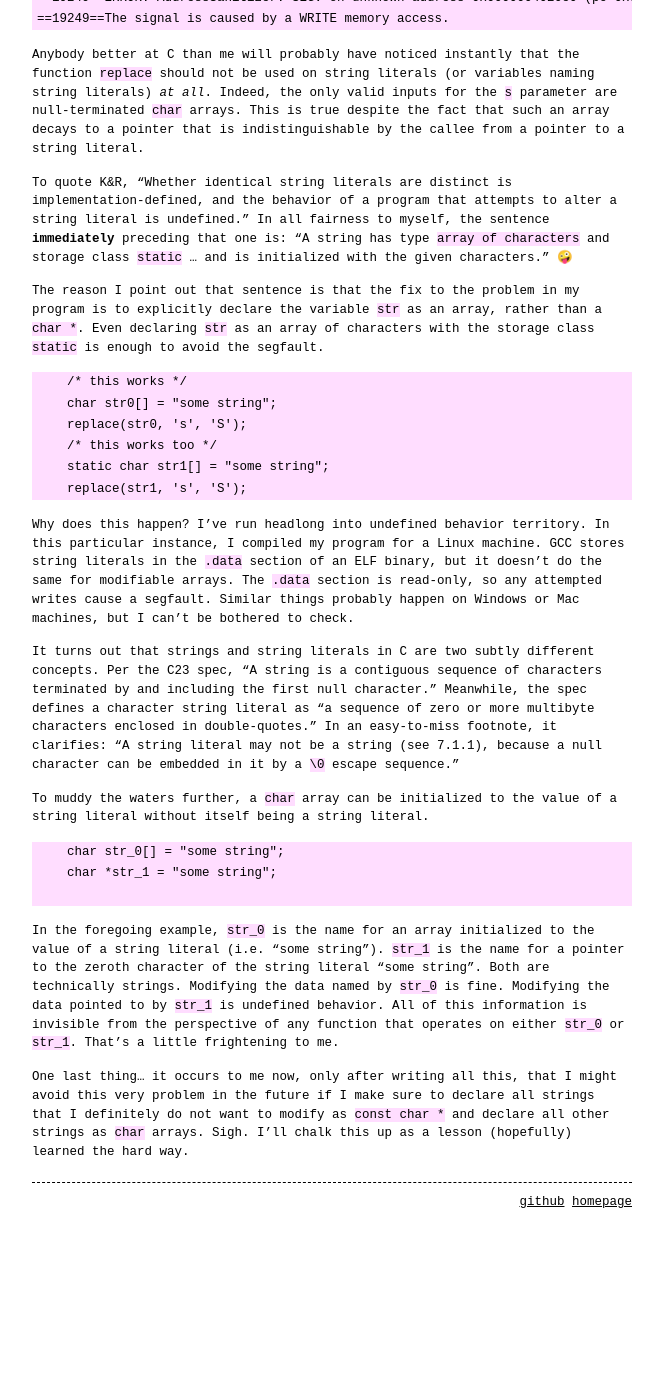
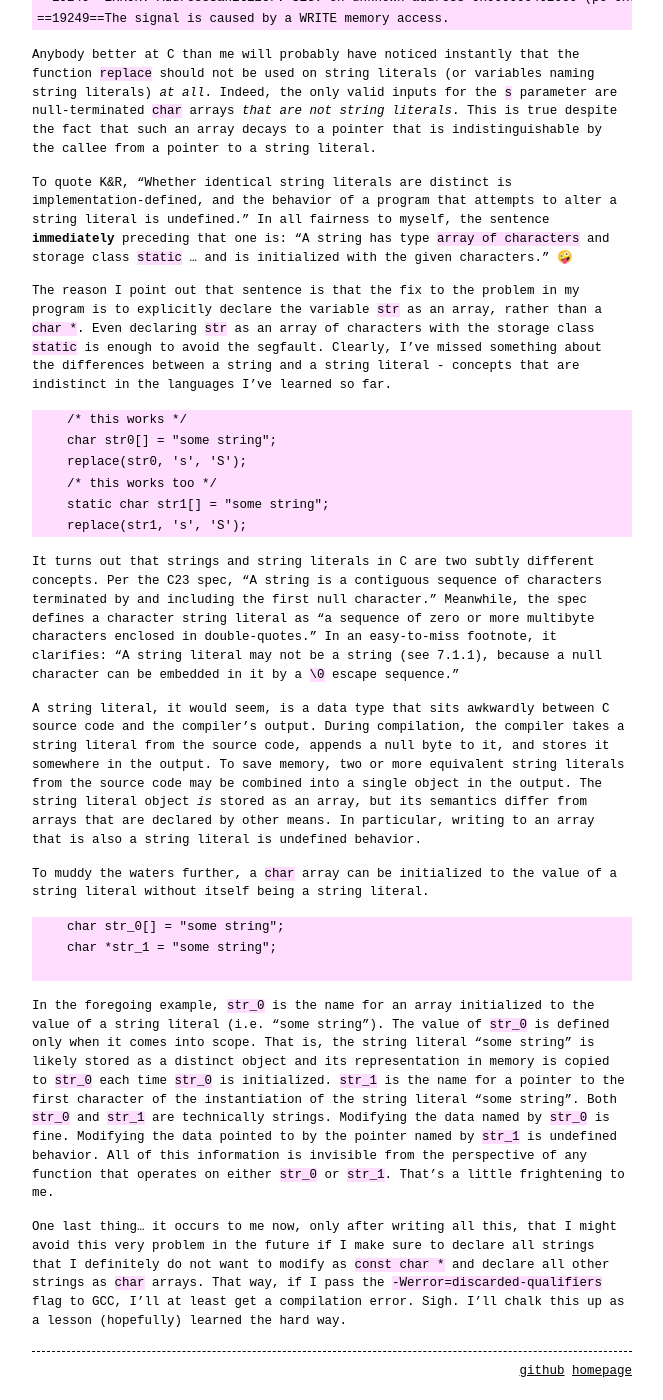
Before and after one commit to cdillond/cdillond.github.io, a Jekyll site: the page built from _posts/2025-02-03-strings.markdown, in a window 1280 px wide and 1400 px high, scrolled down 1443 px. Shown: the whole window, without its empty margins (308-971 px from the left). Built offline with Jekyll 4.4.1, drawn with Linux system fonts in a browser that asks for light colours; before the commit the page ends 2675 px from its top, so only the background shows below that; some of the changed text lies outside the part shown.

Commit message:
Update 2025-02-03-strings.markdown

````diff
--- a/_posts/2025-02-03-strings.markdown
+++ b/_posts/2025-02-03-strings.markdown
@@ -26,7 +26,7 @@ int replace(char *s, char old, char new)
     return n;
 }
 ```
-To my novice eye, this code looks like your typical, unsafe C. The function is intended to be used on a string, but, because of the rules of C's type system, the caller of `replace` could -- to potentially disastrous effect -- use any of the following as the `s` parameter:
+To my novice eye, this code looks like typical C. The function is intended to be used on a string, but, because of the rules of C's type system, the caller of `replace` could -- to potentially disastrous effect -- pass any of the following as the `s` parameter:
 1. A null pointer.
 2. A string literal.
 3. A variable naming a string literal.
@@ -57,11 +57,12 @@ AddressSanitizer:DEADLYSIGNAL
 ==19249==ERROR: AddressSanitizer: SEGV on unknown address 0x0000004020e0 (pc 0x0000004017dd bp 0x7fff1ee1e2a0 sp 0x7fff1ee1e1f0 T0)
 ==19249==The signal is caused by a WRITE memory access.
 ```
-Anybody better at C than me will probably have noticed instantly that the function `replace` should not be used on string literals (or variables naming string literals) *at all*. Indeed, the only valid inputs for the `s` parameter are null-terminated `char` arrays. This is true despite the fact that such an array decays to a pointer that is indistinguishable by the callee from a pointer to a string literal.
+Anybody better at C than me will probably have noticed instantly that the function `replace` should not be used on string literals (or variables naming string literals) *at all*. Indeed, the only valid inputs for the `s` parameter are null-terminated `char` arrays *that are not string literals*. This is true despite the fact that such an array decays to a pointer that is indistinguishable by the callee from a pointer to a string literal.
 
 To quote K&R, "Whether identical string literals are distinct is implementation-defined, and the behavior of a program that attempts to alter a string literal is undefined." In all fairness to myself, the sentence **immediately** preceding that one is: "A string has type `array of characters` and storage class `static` ... and is initialized with the given characters." 🤪
 
-The reason I point out that sentence is that the fix to the problem in my program is to explicitly declare the variable `str` as an array, rather than a `char *`. Even declaring `str` as an array of characters with the storage class `static` is enough to avoid the segfault.
+The reason I point out that sentence is that the fix to the problem in my program is to explicitly declare the variable `str` as an array, rather than a `char *`. Even declaring `str` as an array of characters with the storage class `static` is enough to avoid the segfault. Clearly, I've missed something about the differences between a string and a string literal - concepts that are indistinct in the languages I've learned so far.
+
 ```C
     /* this works */
     char str0[] = "some string";
@@ -71,9 +72,9 @@ The reason I point out that sentence is that the fix to the problem in my progra
     replace(str1, 's', 'S');
 ```
 
-Why does this happen? I've run headlong into undefined behavior territory. In this particular instance, I compiled my program for a Linux machine. GCC stores string literals in the `.data` section of an ELF binary, but it doesn't do the same for modifiable arrays. The `.data` section is read-only, so any attempted writes cause a segfault. Similar things probably happen on Windows or Mac machines, but I can't be bothered to check.
+It turns out that strings and string literals in C are two subtly different concepts. Per the C23 spec, "A string is a contiguous sequence of characters terminated by and including the first null character." Meanwhile, the spec defines a character string literal as "a sequence of zero or more multibyte characters enclosed in double-quotes." In an easy-to-miss footnote, it clarifies: "A string literal may not be a string (see 7.1.1), because a null character can be embedded in it by a `\0` escape sequence."
 
-It turns out that strings and string literals in C are two subtly different concepts. Per the C23 spec, "A string is a contiguous sequence of characters terminated by and including the first null character." Meanwhile, the spec defines a character string literal as "a sequence of zero or more multibyte characters enclosed in double-quotes." In an easy-to-miss footnote, it clarifies: "A string literal may not be a string (see 7.1.1), because a null character can be embedded in it by a `\0` escape sequence."
+A string literal, it would seem, is a data type that sits awkwardly between C source code and the compiler's output. During compilation, the compiler takes a string literal from the source code, appends a null byte to it, and stores it somewhere in the output. To save memory, two or more equivalent string literals from the source code may be combined into a single object in the output. The string literal object *is* stored as an array, but its semantics differ from arrays that are declared by other means. In particular, writing to an array that is also a string literal is undefined behavior.
 
 To muddy the waters further, a `char` array can be initialized to the value of a string literal without itself being a string literal.
 
@@ -82,6 +83,6 @@ To muddy the waters further, a `char` array can be initialized to the value of a
     char *str_1 = "some string";
 
 ```
-In the foregoing example, `str_0` is the name for an array initialized to the value of a string literal (i.e. "some string"). `str_1` is the name for a pointer to the zeroth character of the string literal "some string". Both are technically strings. Modifying the data named by `str_0` is fine. Modifying the data pointed to by `str_1` is undefined behavior. All of this information is invisible from the perspective of any function that operates on either `str_0` or `str_1`. That's a little frightening to me.
+In the foregoing example, `str_0` is the name for an array initialized to the value of a string literal (i.e. "some string"). The value of `str_0` is defined only when it comes into scope. That is, the string literal "some string" is likely stored as a distinct object and its representation in memory is copied to `str_0` each time `str_0` is initialized. `str_1` is the name for a pointer to the first character of the instantiation of the string literal "some string". Both `str_0` and `str_1` are technically strings. Modifying the data named by `str_0` is fine. Modifying the data pointed to by the pointer named by `str_1` is undefined behavior. All of this information is invisible from the perspective of any function that operates on either `str_0` or `str_1`. That's a little frightening to me.
 
-One last thing... it occurs to me now, only after writing all this, that I might avoid this very problem in the future if I make sure to declare all strings that I definitely do not want to modify as `const char *` and declare all other strings as `char` arrays. Sigh. I'll chalk this up as a lesson (hopefully) learned the hard way.
+One last thing... it occurs to me now, only after writing all this, that I might avoid this very problem in the future if I make sure to declare all strings that I definitely do not want to modify as `const char *` and declare all other strings as `char` arrays. That way, if I pass the `-Werror=discarded-qualifiers` flag to GCC, I'll at least get a compilation error. Sigh. I'll chalk this up as a lesson (hopefully) learned the hard way.
````
